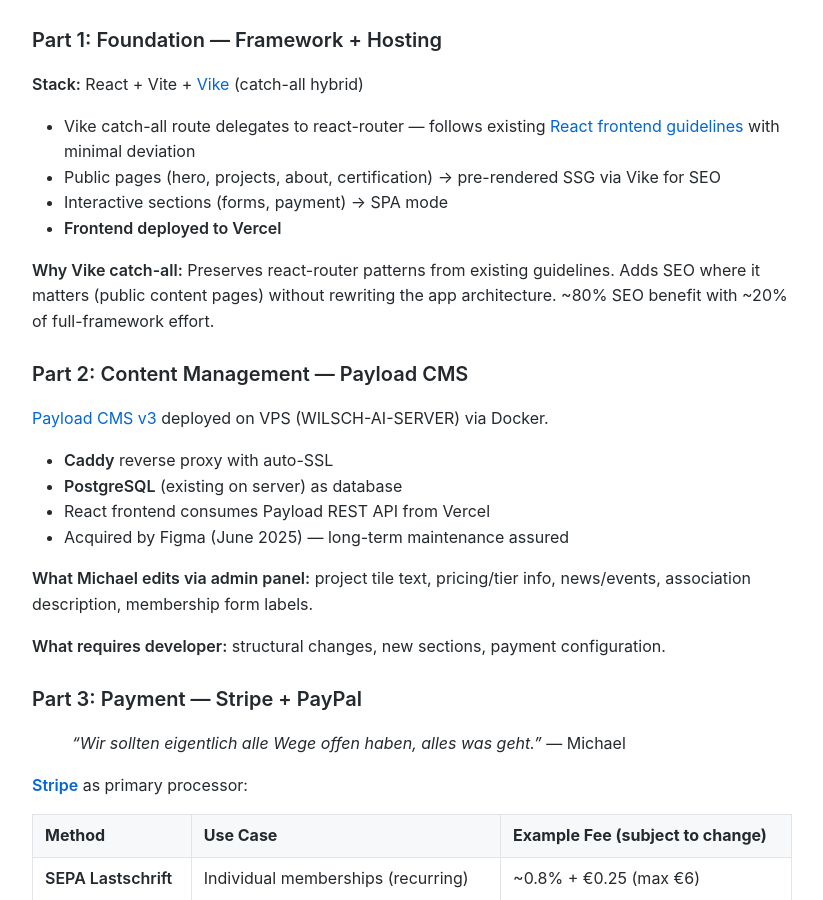
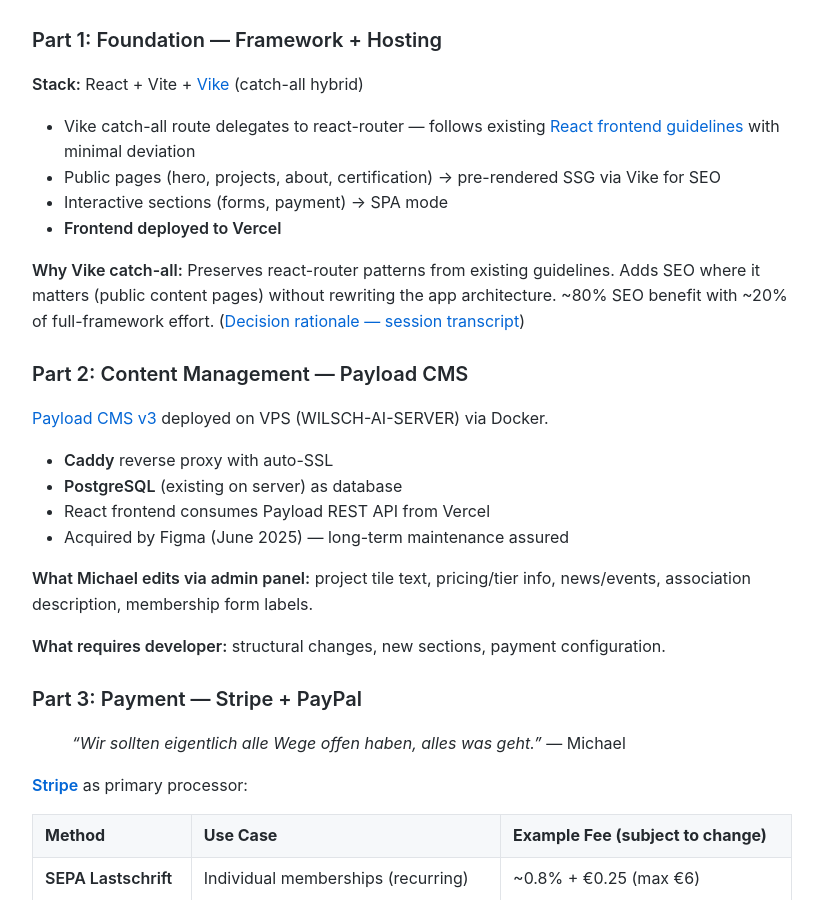
Before and after one commit to MariusWilsch/public-wilsch-ai-pages, a Jekyll site: the page built from project/abtmayr-reichert/design-doc-klimafolgenschutz-website.md, in a window 1280 px wide and 900 px high, scrolled down 1612 px. Shown: the whole window, without its empty margins (228-1051 px from the left). Built offline with Jekyll 4.4.1, drawn with Linux system fonts in a browser that asks for light colours; our own code applies the rules of GitHub Pages for plain Markdown files.

Commit message:
Sync from hippocampus 2026-02-10

```diff
--- a/project/abtmayr-reichert/design-doc-klimafolgenschutz-website.md
+++ b/project/abtmayr-reichert/design-doc-klimafolgenschutz-website.md
@@ -49,7 +49,7 @@ Michael Reichert's Klimafolgenschutz association needs a web presence to acquire
 - Interactive sections (forms, payment) → SPA mode
 - **Frontend deployed to Vercel**
 
-**Why Vike catch-all:** Preserves react-router patterns from existing guidelines. Adds SEO where it matters (public content pages) without rewriting the app architecture. ~80% SEO benefit with ~20% of full-framework effort.
+**Why Vike catch-all:** Preserves react-router patterns from existing guidelines. Adds SEO where it matters (public content pages) without rewriting the app architecture. ~80% SEO benefit with ~20% of full-framework effort. ([Decision rationale — session transcript](https://github.com/veloxforce/claude-user-configs/blob/main/.claude/projects/-Users-verdant-Documents-projects-WILSCH-AI-INTERNAL--soloforce/bdb2cfed-1005-4068-8543-a2cde2bc4c3e.jsonl))
 
 ### Part 2: Content Management — Payload CMS
 
```
